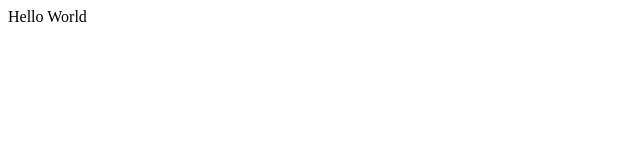
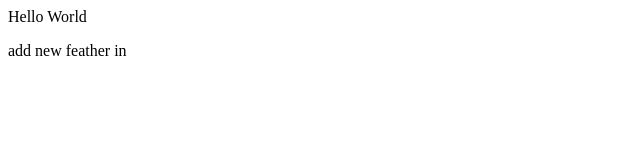
Before and after one commit to fridayofficial/localRepo, a plain HTML site: page index.html in a window 1280 px wide. Shown: the whole page, without its empty margins (0-640 px from the left). Drawn offline with Linux system fonts and the light colour scheme.

Commit message:
add new feather

```diff
--- a/index.html
+++ b/index.html
@@ -1 +1,2 @@
 <p>Hello World</p>
+<p>add new feather in</p>
```
